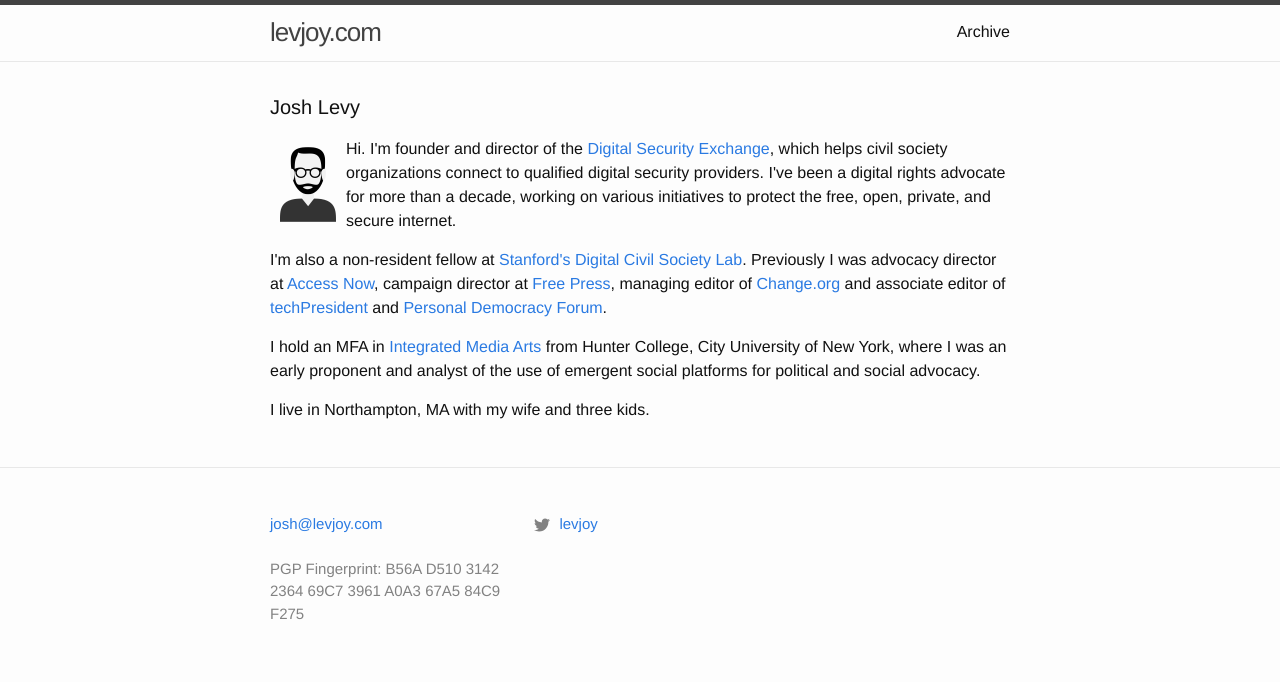
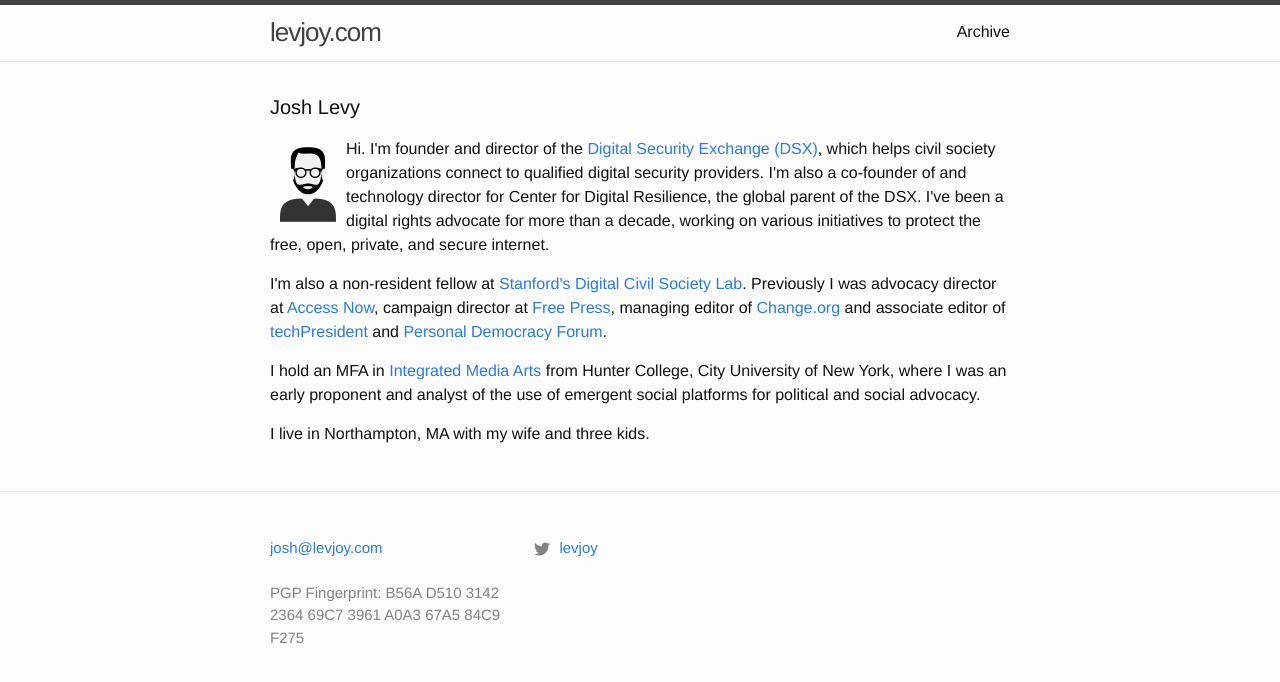
Before and after one commit to levjoy/levjoy.github.io, a Jekyll site: the page built from index.md, in a window 1280 px wide. Shown: the top 682 px of the page. Built offline with Jekyll 4.4.1, drawn with Linux system fonts in a browser that asks for light colours.

Commit message:
updated home

```diff
--- a/_layouts/home.md
+++ b/_layouts/home.md
@@ -8,7 +8,7 @@ layout: default
 
   <img src="/pics/portrait-josh.png" alt-="Levy portrait" height="75" align="left" hspace="10" vspace="10">
 
-<p>Hi. I'm founder and director of the <a href="https://www.digitalsecurityexchange.org/">Digital Security Exchange</a>, which helps civil society organizations connect to qualified digital security providers. I've been a digital rights advocate for more than a decade, working on various initiatives to protect the free, open, private, and secure internet.
+<p>Hi. I'm founder and director of the <a href="https://www.digitalsecurityexchange.org/">Digital Security Exchange (DSX)</a>, which helps civil society organizations connect to qualified digital security providers. I'm also a co-founder of and technology director for Center for Digital Resilience, the global parent of the DSX. I've been a digital rights advocate for more than a decade, working on various initiatives to protect the free, open, private, and secure internet.
 
 <p>I'm also a non-resident fellow at <a href="https://pacscenter.stanford.edu/digital-civil-society/">Stanford's Digital Civil Society Lab</a>. Previously I was advocacy director at <a href="http://accessnow.org/">Access Now</a>, campaign director at <a href="http://www.freepress.net">Free Press</a>, managing editor of <a href="http://www.change.org">Change.org</a> and associate editor of <a href="http://www.techpresident.com">techPresident</a> and <a href="http://www.personaldemocracy.com">Personal Democracy Forum</a>.
 
```
